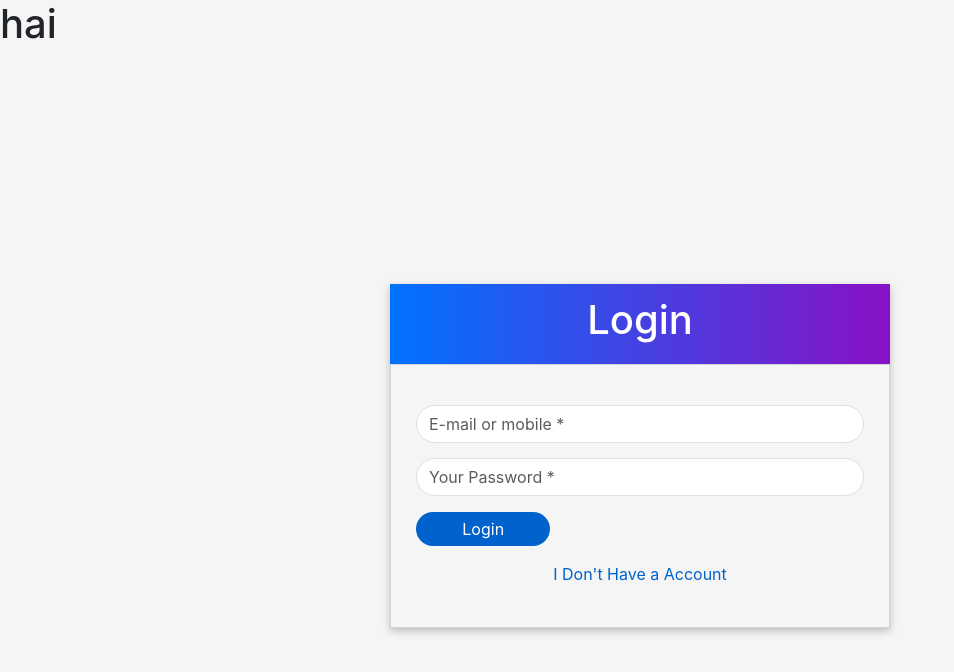
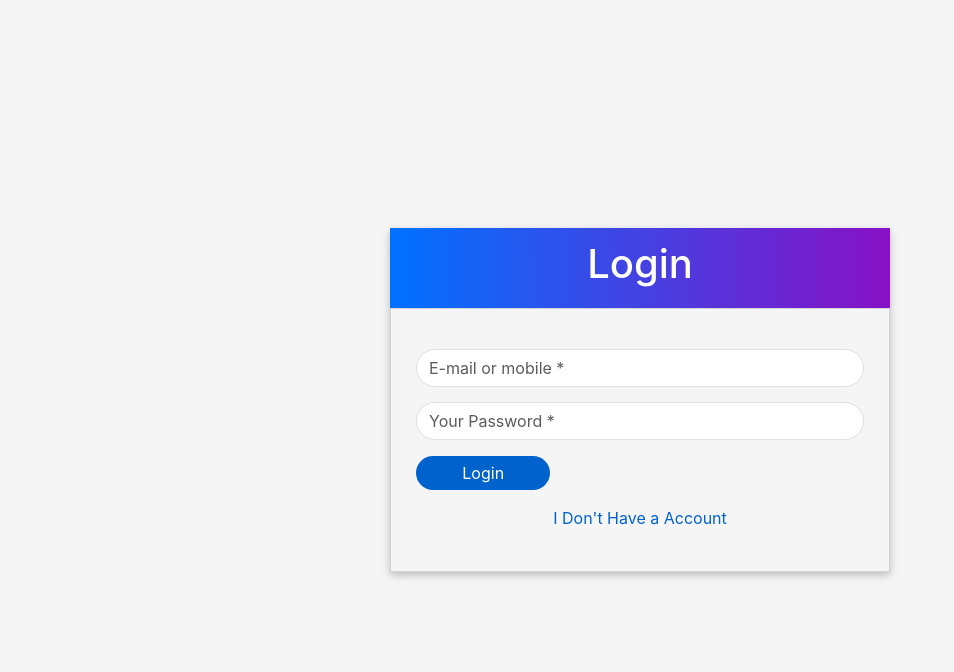
Before and after one commit to srijagatheeswaran/Employee_Mangement_Frontend, a React (Create React App) app: page / in a window 1280 px wide. Shown: the top 672 px of the page, without its empty margins (0-954 px from the left). Built offline with nearby package versions, Linux system fonts and the light colour scheme.

Commit message:
Update App.js

```diff
--- a/src/App.js
+++ b/src/App.js
@@ -8,7 +8,6 @@ import Calendar from "./components/Calendar";
 
 function App() {
   return <>
-    <h1>hai</h1>
     <BrowserRouter>
       <Routes>
         <Route path='/' element={<Login />} />
```
